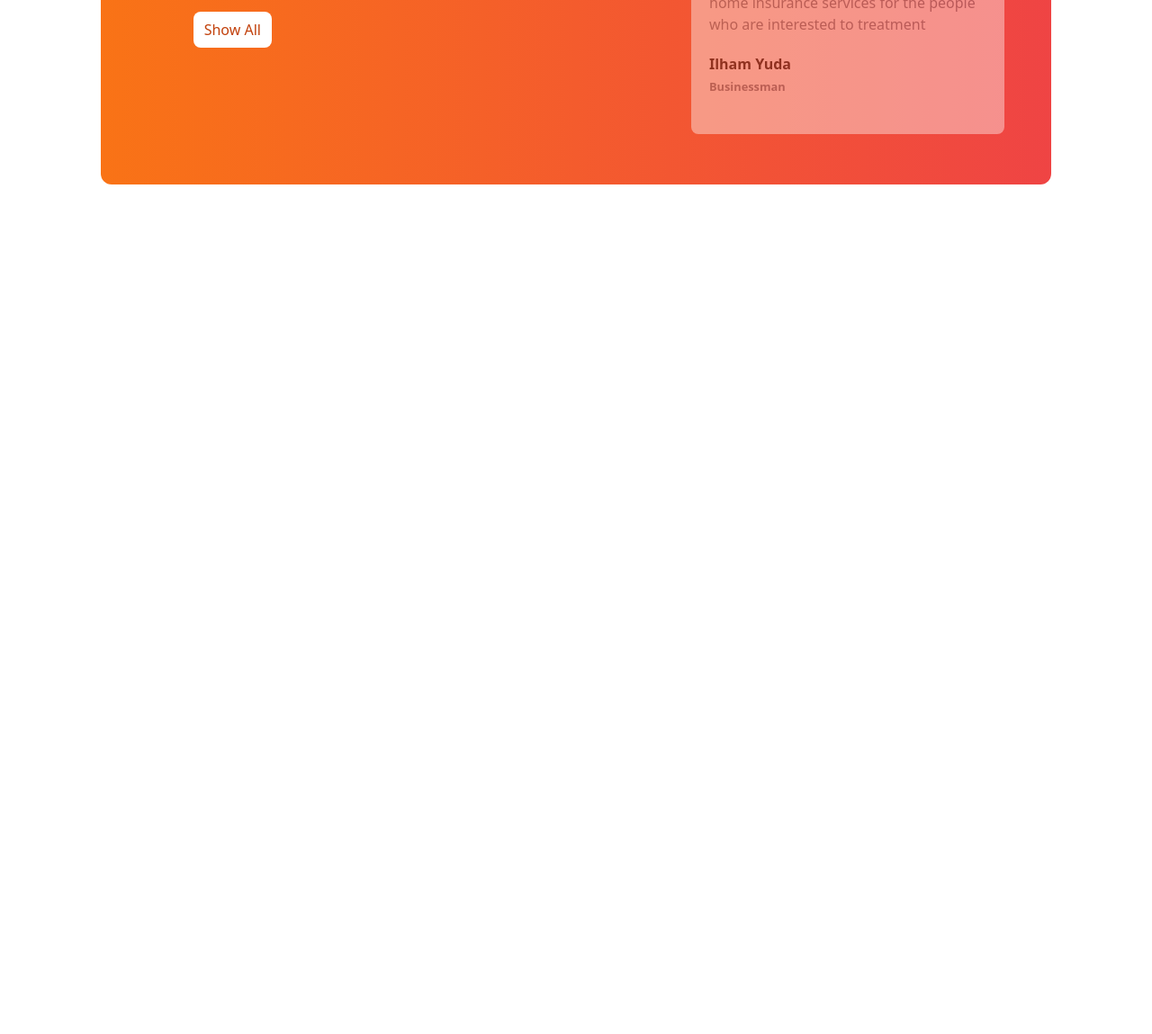
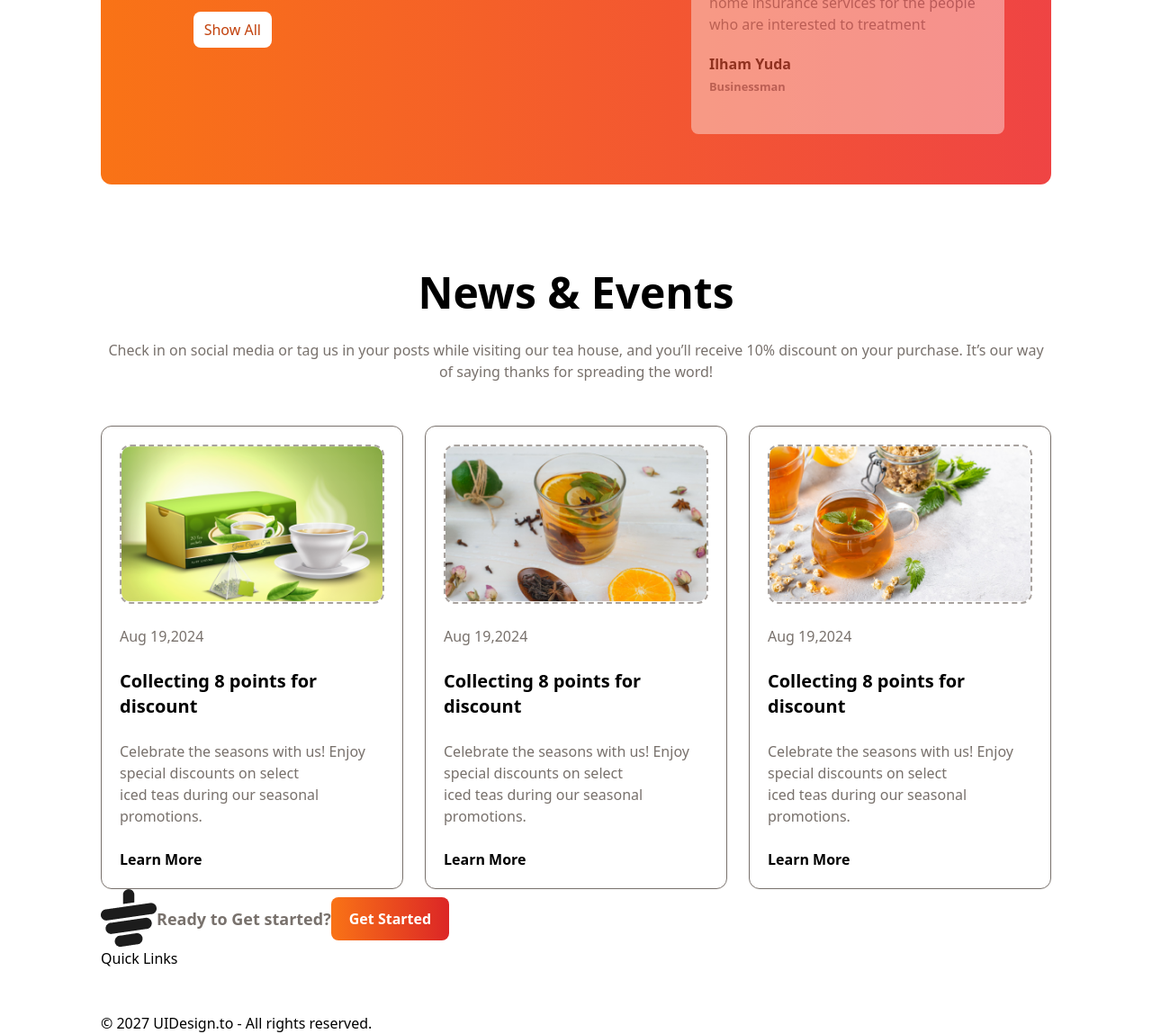
Before and after one commit to AhmadArosh/Tea-House, a plain HTML site: page index.html in a window 1280 px wide. Shown: the part 2388-3537 px from the top of the page at 90% size. Before the commit the page ends 2689 px from the top, so only its background shows below. Drawn offline with nearby package versions, Linux system fonts and the light colour scheme.

Commit message:
added newsletter

```diff
--- a/index.html
+++ b/index.html
@@ -161,6 +161,100 @@
            </div>
          </div>
        </section>
+       <section>
+        <h2 class="text-5xl font-bold text-center">News & Events</h2>
+        <p class="text-stone-500 text-center mt-7 mb-12">Check in on social media or tag us in your posts while visiting our tea house, and you’ll receive 10% discount on your purchase. It’s our way of saying thanks for spreading the word!</p>
+       </section>
+       <section class="flex gap-4 md:flex-row md:gap-6 flex-col">
+        <div class=" border-stone-500 rounded-xl border py-5 px-5">
+          <img class="border-dashed border-stone-400 border-2 rounded-xl" src="images/news-1.png" alt="">
+          <br>
+          <p class="text-stone-500">Aug 19,2024</p>
+          <br>
+          <h1 class="font-bold text-xl" >Collecting 8 points for discount</h1>
+          <br>
+          <p class="text-stone-500">Celebrate the seasons with us! Enjoy special discounts on select <br> iced teas
+            during our seasonal promotions.
+            </p>
+          <br>
+          <a class="font-bold" href="">Learn More</a>
+        </div>
+        <div class=" border-stone-500 rounded-xl border py-5 px-5">
+          <img class="border-dashed border-stone-400 border-2 rounded-xl" src="images/news-2.png" alt="">
+          <br>
+          <p class="text-stone-500">Aug 19,2024</p>
+          <br>
+          <h1 class="font-bold text-xl" >Collecting 8 points for discount</h1>
+          <br>
+          <p class="text-stone-500">Celebrate the seasons with us! Enjoy special discounts on select <br> iced teas
+            during our seasonal promotions.
+            </p>
+          <br>
+          <a class="font-bold" href="">Learn More</a>
+        </div>
+        <div class=" border-stone-500 rounded-xl border py-5 px-5">
+          <img class="border-dashed border-stone-400 border-2 rounded-xl" src="images/news-3.png" alt="">
+          <br>
+          <p class="text-stone-500">Aug 19,2024</p>
+          <br>
+          <h1 class="font-bold text-xl" >Collecting 8 points for discount</h1>
+          <br>
+          <p class="text-stone-500">Celebrate the seasons with us! Enjoy special discounts on select <br> iced teas
+            during our seasonal promotions.
+            </p>
+          <br>
+          <a class="font-bold" href="">Learn More</a>
+        </div>
+       </section>
+       <footer>
+      <section>
+        <div class="flex items-center">
+          <img src="images/cup.png" alt="">
+        <p class="text-stone-500 font-semibold text-lg">Ready to Get started?</p>
+        <button class="bg-gradient-to-r from-orange-500 to-red-600 px-5 py-3 rounded-lg font-bold text-white">Get Started</button>
+        </div>
+      </section>
+      <section>
+        <div>
+          <h3>Quick Links</h3>
+          <ul>
+            <li></li>
+            <li></li>
+            <li></li>
+            <li></li>
+          </ul>
+        </div>
+        <div>
+          <ul>
+            <li></li>
+            <li></li>
+            <li></li>
+            <li></li>
+          </ul>
+        </div>
+        <div>
+          <ul>
+            <li></li>
+            <li></li>
+          </ul>
+        </div>
+       <div>
+        <h3>
+
+        </h3>
+        <br>
+      <input type="email" name="" id="">
+       </div>
+      </section>
+      <section>
+        <i></i>
+        <i></i>
+        <i></i>
+      </section>
+      <section>
+        © 2027 UIDesign.to - All rights reserved.
+      </section>
+       </footer>
     </main>
 </body>
 </html>
```
